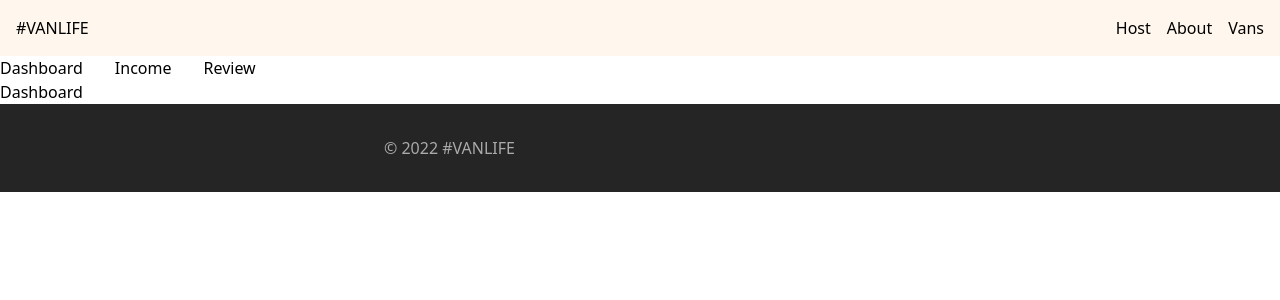
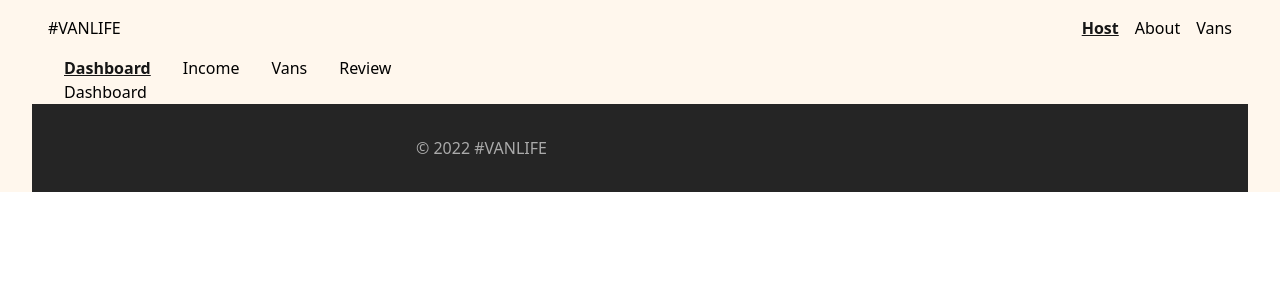
Before and after one commit to kunda4/react-router-scrimba, a React (Vite) app: page /host in a window 1280 px wide. Shown: the top 300 px of the page. Built offline with nearby package versions, Linux system fonts and the light colour scheme; what miragejs would draw is missing.

Commit message:
add Hostvan details and HostVans pages

```diff
--- a/src/App.jsx
+++ b/src/App.jsx
@@ -9,6 +9,8 @@ import Dashboard from "./pages/Host/Dashboard"
 import Income from "./pages/Host/Income"
 import Review from "./pages/Host/Review"
 import HostLAyout from "./components/HostLAyout"
+import HostVans from "./pages/Host/HostVans"
+import HostVanDetail from "./pages/Host/HostVanDetail"
 
 export default function App() {
   return (
@@ -24,6 +26,8 @@ export default function App() {
             <Route path="/host" element={<Dashboard/>}/>
             <Route path="/host/income" element={<Income/>}/>
             <Route path="/host/review" element={<Review/>}/>
+            <Route path="/host/vans" element={<HostVans/>}/>
+            <Route path="/host/vans/:id" element={<HostVanDetail/>}/>
           </Route>
         </Route>
       </Routes>
--- a/src/components/Header.jsx
+++ b/src/components/Header.jsx
@@ -1,13 +1,31 @@
 import React from 'react'
-import { Link } from 'react-router-dom'
+import { Link, NavLink } from 'react-router-dom'
 export default function Header() {
+
+  const activeStyles = {
+    fontWeight: "bold",
+    textDecoration: "underline",
+    color: "#161616"
+}
   return (
     <header className="flex justify-between p-4 bg-[#FFF7ED]">
     <Link to ="/">#VANLIFE</Link>
       <nav className=" flex gap-4">
-        <Link to ="/host">Host</Link>
-        <Link to ="/about">About</Link>
-        <Link to ="/vans">Vans</Link>
+        <NavLink
+        style={({isActive})=> isActive ? activeStyles : null}
+        to ="/host">
+          Host
+          </NavLink>
+        <NavLink
+        style={({isActive})=> isActive ? activeStyles : null}
+        to ="/about">
+          About
+          </NavLink>
+        <NavLink
+        style={({isActive})=> isActive ? activeStyles : null}
+        to ="/vans">
+          Vans
+        </NavLink>
       </nav>
     </header>
   )
--- a/src/components/HostLAyout.jsx
+++ b/src/components/HostLAyout.jsx
@@ -1,12 +1,36 @@
 import React from 'react'
-import { Link, Outlet } from 'react-router-dom'
+import { Link, Outlet, NavLink } from 'react-router-dom'
 export default function HostLAyout() {
+
+  const activeStyles = {
+    fontWeight: "bold",
+    textDecoration: "underline",
+    color: "#161616"
+}
   return (
     <>
     <nav className=' flex gap-8'>
-        <Link to="/host">Dashboard</Link>
-        <Link to="/host/income">Income</Link>
-        <Link to="/host/review">Review</Link>
+        <NavLink
+         style={({isActive})=> isActive ? activeStyles : null}
+        to="/host"
+        end>
+          Dashboard
+          </NavLink>
+        <NavLink
+         style={({isActive})=> isActive ? activeStyles : null}
+        to="/host/income">
+          Income
+          </NavLink>
+          <NavLink
+         style={({isActive})=> isActive ? activeStyles : null}
+        to="/host/vans">
+          Vans
+          </NavLink>
+        <NavLink
+        style={({isActive})=> isActive ? activeStyles : null}
+        to="/host/review">
+          Review
+          </NavLink>
     </nav>
     <Outlet/>
     </>
--- a/src/components/Layout.jsx
+++ b/src/components/Layout.jsx
@@ -4,10 +4,12 @@ import Footer from './Footer'
 import { Outlet } from 'react-router-dom'
 export default function Layout() {
   return (
-    <>
+    <div className='bg-[#FFF7ED] px-8'>
         <Header/>
+        <main className='px-8'>
         <Outlet/>
+        </main>
         <Footer/>
-    </>
+    </div>
   )
 }
--- /dev/null
+++ b/src/pages/Host/HostVanDetail.jsx
@@ -0,0 +1,39 @@
+import { data } from 'autoprefixer'
+import React, { useEffect, useState } from 'react'
+import { useParams } from 'react-router-dom'
+import Colors from '../../helper/color'
+
+export default function HostVanDetail() {
+    const [currentVan, setCurrentVan] = useState(null)
+    const params = useParams()
+        useEffect(()=>{
+        fetch(`/api/host/vans/${params.id}`)
+        .then(res=> res.json())
+        .then(data=> setCurrentVan(data.vans))
+
+    },[])
+    if(!currentVan){
+        return <h1>Loading....</h1>
+    }
+  return (
+    <div className='bg-white py-6 px-10 my-8'>
+        <div className='flex gap-10'>
+        <img className='w-72' src={currentVan.imageUrl} alt="" />
+
+        <div className='pt-10'>
+            <p className={`py-3 px-8 rounded-lg text-white ${Colors(currentVan.type)}`}>{currentVan.type}</p>
+            <h3>{currentVan.name}</h3>
+            <p>$<span>{currentVan.price}</span>/day</p>
+        </div>
+        </div>
+        <div className='flex flex-col gap-6 py-4'>
+        <p><span className='font-semibold'>Names:</span> {currentVan.name}</p>
+        <p> <span className='font-semibold'>Category:</span> {currentVan.type}</p>
+        <p><span className='font-semibold'>Descriprion:</span> {currentVan.description}</p>
+        <p> <span className='font-semibold'>Visibility:</span> Public</p>
+        </div>
+
+
+    </div>
+  )
+}
--- /dev/null
+++ b/src/pages/Host/HostVans.jsx
@@ -0,0 +1,46 @@
+import React from "react"
+import { Link } from "react-router-dom"
+
+export default function HostVans() {
+    const [vans, setVans] = React.useState([])
+
+    React.useEffect(() => {
+        fetch("/api/host/vans")
+            .then(res => res.json())
+            .then(data => setVans(data.vans))
+    }, [])
+
+    const hostVansEls = vans.map(van => (
+        <Link
+            to={`/host/vans/${van.id}`}
+            key={van.id}
+            className=""
+        >
+            <div className="flex gap-6 bg-white px-6 py-6" key={van.id}>
+                <img className="w-32 h-32 rounded-md" src={van.imageUrl} alt={`Photo of ${van.name}`} />
+                <div className="pt-6">
+                    <h3 className="text-2xl font-semibold">{van.name}</h3>
+                    <p>${van.price}/day</p>
+                </div>
+            </div>
+        </Link>
+    ))
+
+    return (
+        <section>
+            <h1 className="text-3xl font-bold">Your listed vans</h1>
+            <div className="px-6 py-6">
+                {
+                    vans.length > 0 ? (
+                        <section className="flex flex-col gap-5">
+                            {hostVansEls}
+                        </section>
+
+                    ) : (
+                            <h2>Loading...</h2>
+                        )
+                }
+            </div>
+        </section>
+    )
+}
--- a/src/server.js
+++ b/src/server.js
@@ -15,6 +15,7 @@ createServer({
       imageUrl:
         "https://assets.scrimba.com/advanced-react/react-router/modest-explorer.png",
       type: "simple",
+      hostId: "123",
     });
     server.create("van", {
       id: "2",
@@ -25,6 +26,7 @@ createServer({
       imageUrl:
         "https://assets.scrimba.com/advanced-react/react-router/beach-bum.png",
       type: "rugged",
+      hostId: "123",
     });
     server.create("van", {
       id: "3",
@@ -35,6 +37,7 @@ createServer({
       imageUrl:
         "https://assets.scrimba.com/advanced-react/react-router/reliable-red.png",
       type: "luxury",
+      hostId: "456",
     });
     server.create("van", {
       id: "4",
@@ -45,6 +48,7 @@ createServer({
       imageUrl:
         "https://assets.scrimba.com/advanced-react/react-router/dreamfinder.png",
       type: "simple",
+      hostId: "789",
     });
     server.create("van", {
       id: "5",
@@ -55,6 +59,7 @@ createServer({
       imageUrl:
         "https://assets.scrimba.com/advanced-react/react-router/the-cruiser.png",
       type: "luxury",
+      hostId: "789",
     });
     server.create("van", {
       id: "6",
@@ -65,6 +70,7 @@ createServer({
       imageUrl:
         "https://assets.scrimba.com/advanced-react/react-router/green-wonder.png",
       type: "rugged",
+      hostId: "123",
     });
   },
 
@@ -80,5 +86,16 @@ createServer({
       const id = request.params.id;
       return schema.vans.find(id);
     });
+
+    this.get("/host/vans", (schema, request) => {
+      // Hard-code the hostId for now
+      return schema.vans.where({ hostId: "123" });
+    });
+
+    this.get("/host/vans/:id", (schema, request) => {
+      // Hard-code the hostId for now
+      const id = request.params.id;
+      return schema.vans.findBy({ id, hostId: "123" });
+    });
   },
 });
```
